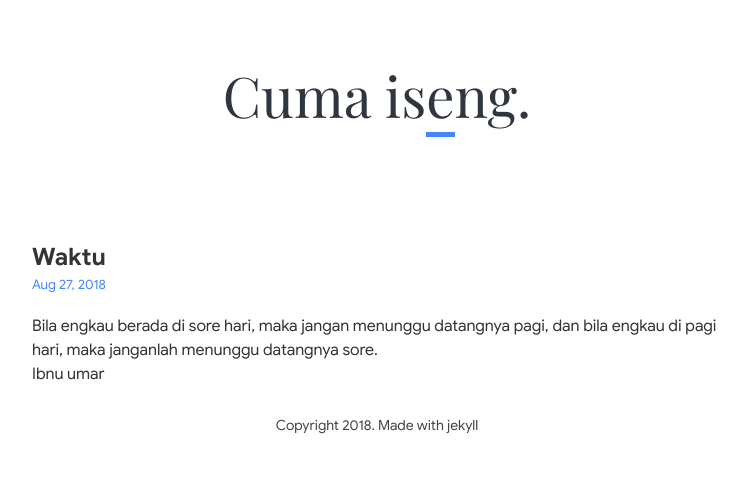
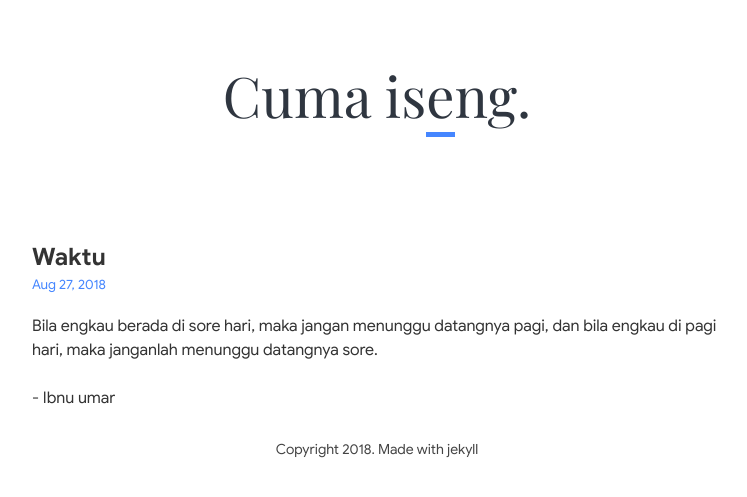
Before and after one commit to iqbalfasri/blog, a Jekyll site: the page built from _posts/2018-08-27-waktu.md, in a window 1280 px wide. Shown: the top 497 px of the page, without its empty margins (263-1010 px from the left). Built offline with Jekyll 4.4.1, drawn with Linux system fonts in a browser that asks for light colours; nearby versions of some CDN libraries; comment, search, counter and statistics services are not loaded.

Commit message:
New Post - Waktu

```diff
--- a/_posts/2018-08-27-waktu.md
+++ b/_posts/2018-08-27-waktu.md
@@ -3,6 +3,9 @@ layout: post
 comments: true
 title: "Waktu"
 ---
+<blockquote>
 Bila engkau berada di sore hari, maka jangan menunggu datangnya pagi, dan bila engkau di pagi hari, maka janganlah menunggu datangnya sore.
+</blockquote>
 
-- Ibnu umar
+<br/>
+<i>- Ibnu umar</i>
```
